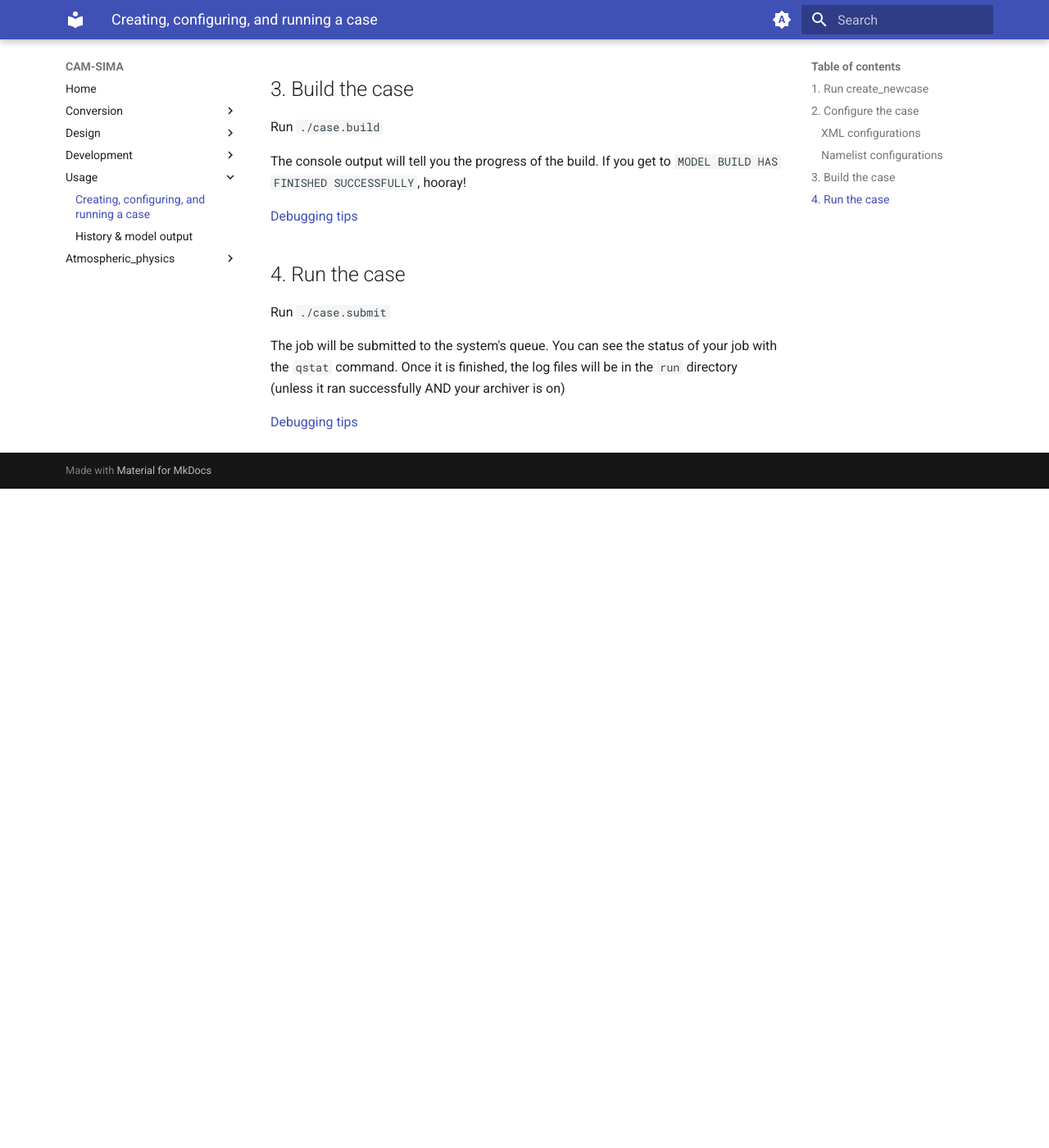
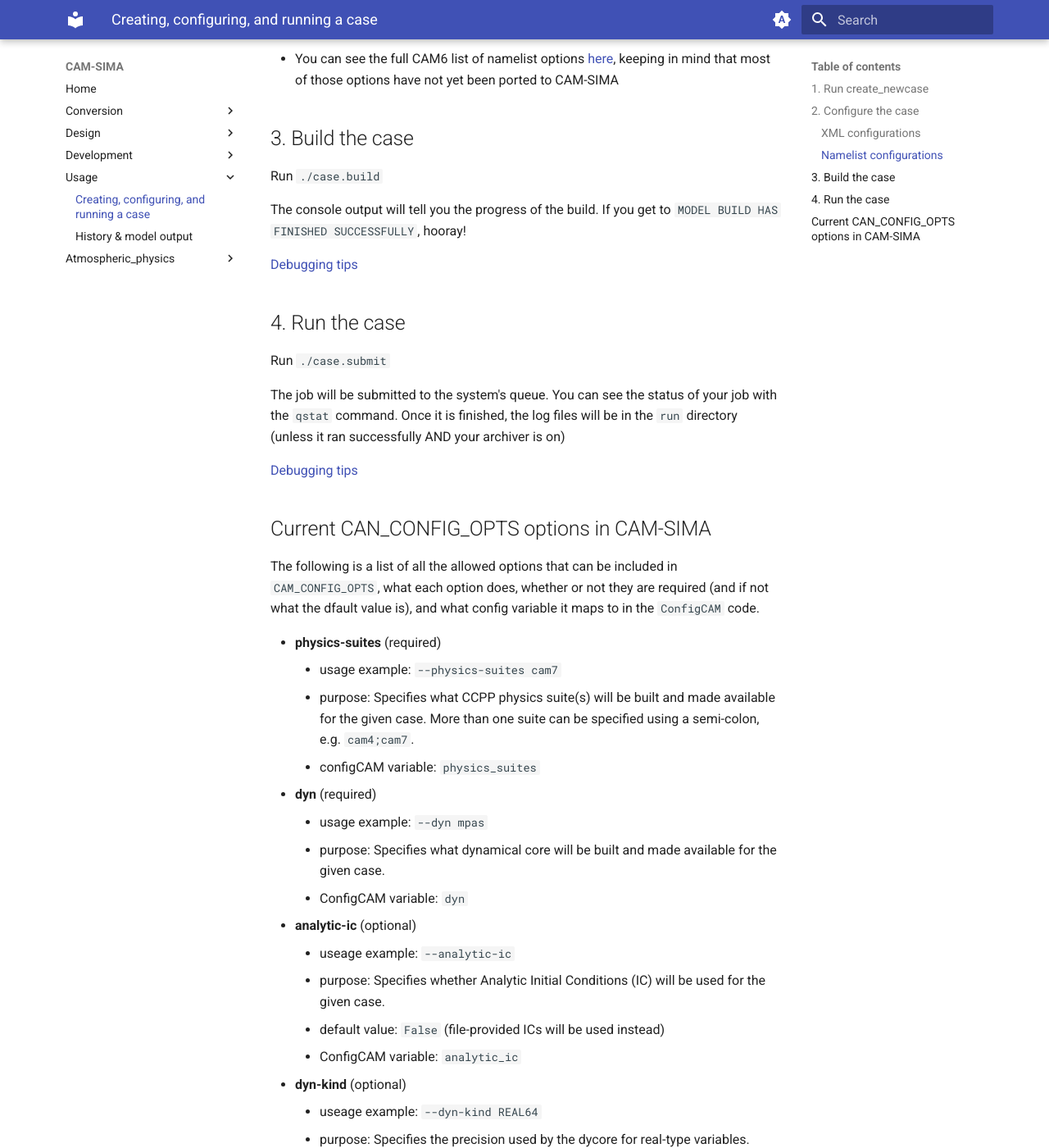
Before and after one commit to kuanchihwang/CAM-SIMA-Docs, an MkDocs documentation site: the page built from docs/usage/creating-a-case.md, in a window 1280 px wide and 1400 px high, scrolled down 4571 px. Shown: the whole window at 82% size. Built offline with MkDocs 1.6.1 and Material for MkDocs 9.7.7, drawn with Linux system fonts in a browser that asks for light colours; before the commit the page ends 5167 px from its top, so only the background shows below that; some of the changed text lies outside the part shown.

Commit message:
Add new section describing all current CAM_CONFIG_OPTS options for CAM-SIMA.

```diff
--- a/docs/usage/creating-a-case.md
+++ b/docs/usage/creating-a-case.md
@@ -76,6 +76,7 @@ Many configurable settings can be found within the env_*.xml files in your case
 - `CAM_CONFIG_OPTS`: This is where we tell CAM-SIMA what physics scheme(s) we wish to run, as well as if we wish to run the `null` dycore.
     - FKESSLER will default to `--physics-suites kessler --analytic_ic`, which means we're running the `suite_kessler.xml` SDF with the SE dycore (with analytic initial conditions - no need to supply an ncdata initial conditions file)
     - If you instead want to run a test with the null dycore, you'll want to change this with `./xmlchange CAM_CONFIG_OPTS = "--physics-suites kessler --dyn none"`
+    - A list of all possible configuration options can be found at the bottom of this page, or [here](#current-can_config_opts-options-in-cam-sima)
 - `CAM_LINKED_LIBS`: Hopefully, you won't have to change this often; however, if you are getting linking errors during your build, try turning off the linked libraries (`./xmlchange CAM_LINKED_LIBS=''`)
 - `DOUT_S`: This is the flag to archive log files of successful runs. During development, we advise turning this off so your log files don't disappear on you (`./xmlchange DOUT_S=False`)
 - `STOP_OPTION` & `STOP_N`: How long you are going to run the model. If `STOP_N` is 8 and `STOP_OPTION` is "ndays", you are setting the model up to run for 8 days.
@@ -109,3 +110,31 @@ Run `./case.submit`
 The job will be submitted to the system's queue. You can see the status of your job with the `qstat` command. Once it is finished, the log files will be in the `run` directory (unless it ran successfully AND your archiver is on)
 
 [Debugging tips](../development/debugging.md#run-time-errors)
+
+## Current CAN_CONFIG_OPTS options in CAM-SIMA
+
+The following is a list of all the allowed options that can be included in `CAM_CONFIG_OPTS`, what each option does, whether or not they are required (and if not what the dfault value is), and what config variable it maps to in the `ConfigCAM` code.
+
+- **physics-suites** (required)
+    - usage example: `--physics-suites cam7`
+    - purpose:  Specifies what CCPP physics suite(s) will be built and made available for the given case.  More than one suite can be specified using a semi-colon, e.g. `cam4;cam7`.
+    - configCAM variable:  `physics_suites`
+- **dyn** (required)
+    - usage example: `--dyn mpas`
+    - purpose:  Specifies what dynamical core will be built and made available for the given case.
+    - ConfigCAM variable: `dyn`
+- **analytic-ic** (optional)
+    - useage example: `--analytic-ic`
+    - purpose: Specifies whether Analytic Initial Conditions (IC) will be used for the given case.
+    - default value:  `False` (file-provided ICs will be used instead)
+    - ConfigCAM variable: `analytic_ic`
+- **dyn-kind** (optional)
+    - useage example: `--dyn-kind REAL64`
+    - purpose: Specifies the precision used by the dycore for real-type variables.  Currently the only two options are `REAL64` for double precision and `REAL32` for single precision.
+    - default value:  `REAL64`
+    - ConfigCAM variable: `dyn_kind`
+- **phys-kind**
+    - useage example: `--phys-kind REAL64`
+    - purpose: Specifies the precision used by the physics for real-type variables.  Currently the only two options are `REAL64` for double precision and `REAL32` for single precision.
+    - default value: `REAL64`
+    - ConfigCAM variable: `phys_kind`
```
